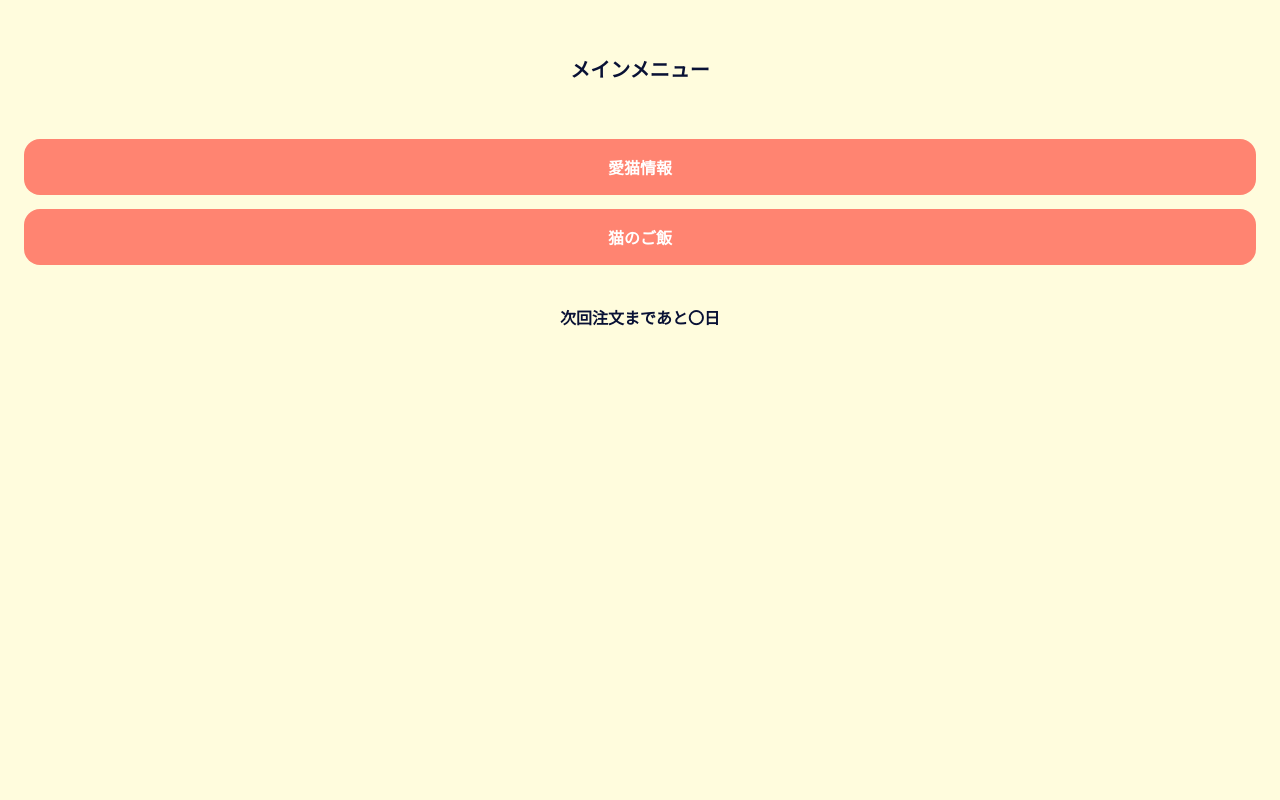
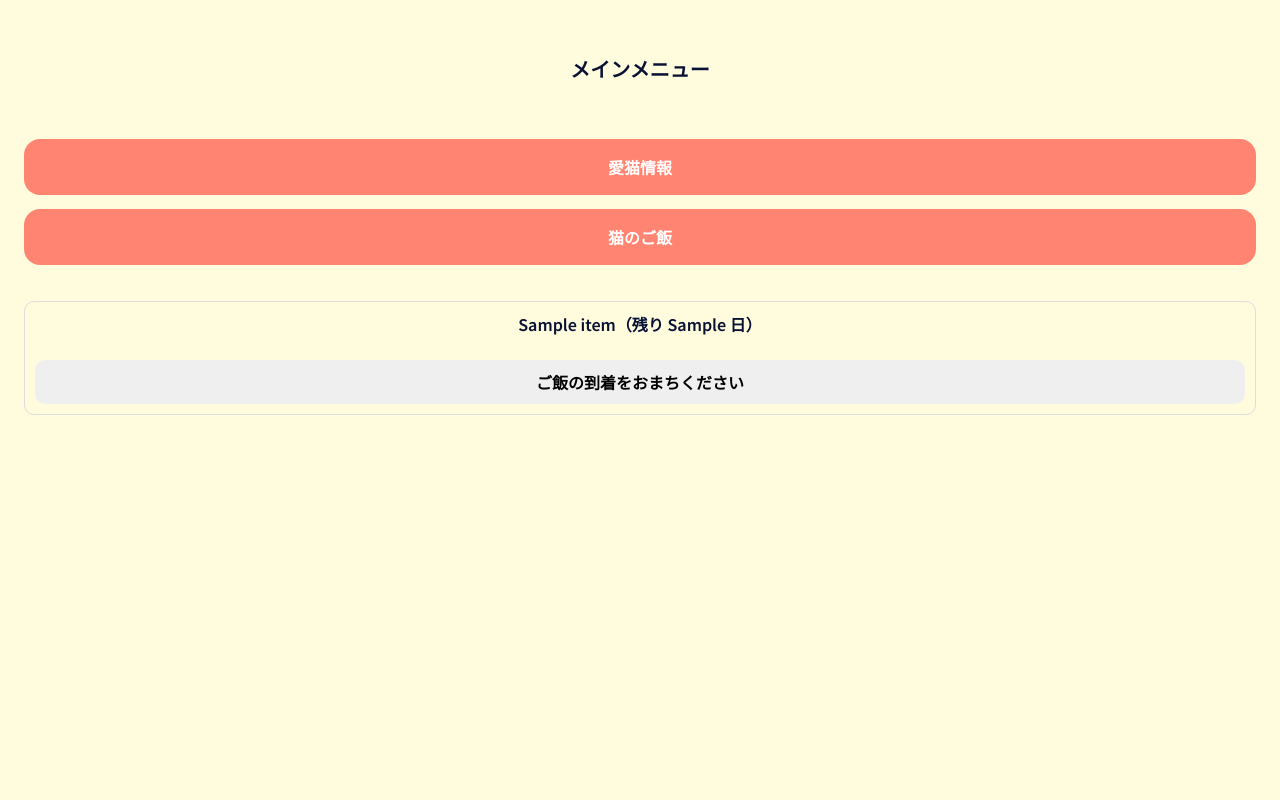
Before and after one commit to nekonekooneko/cat_food, a Flask app: template templates/main.html in a window 1280 px wide. Run offline with Flask 3, Linux system fonts and the light colour scheme; the template is opened without the code that fills it: most values are stand-ins (such as "Sample title", 1, 10 or a date in 2020).

Commit message:
Add notification UI state flow on main (session-based)

```diff
--- a/run.py
+++ b/run.py
@@ -19,7 +19,27 @@ def index():
 def main():
     if "user_id" not in session:
         return redirect(url_for("index"))
-    return render_template("main.html")
+
+    # ★UI確認用のダミーデータ（あとでDB連携に差し替える）
+    base_items = [
+        {"food_id": 1, "name": "ご飯A", "purchase_link": "https://example.com/a", "days_left": 2},
+        {"food_id": 2, "name": "ご飯B", "purchase_link": "https://example.com/b", "days_left": 1},
+    ]
+
+    # ★foodごとの状態を session から反映（無ければ emergency 扱い）
+    emergency_items = []
+    for item in base_items:
+        food_id = item["food_id"]
+        state = session.get(f"food_state_{food_id}", "emergency")
+        emergency_items.append({**item, "state": state})
+
+    countdown_item = None  # 今は緊急表示のUI確認が目的なので None 固定
+
+    return render_template(
+        "main.html",
+        emergency_items=emergency_items,
+        countdown_item=countdown_item
+    )
 
 @app.route("/register", methods=["GET", "POST"])
 def register():
@@ -52,9 +72,21 @@ def login():
     conn.close()
 
     if user:
-        session["user_id"] = user["user_id"]  # ← 追加
+        # ★列名を必ず確認できるように出す（VSCodeターミナルに表示されます）
+        print("user columns:", user.keys())
+
+        # ★DBの設計差を吸収：よくある主キー名候補を順に試す
+        user_id_value = None
+        for key in ("user_id", "id", "users_id"):
+            if key in user.keys():
+                user_id_value = user[key]
+                break
+
+        if user_id_value is None:
+            return "ユーザーID列が見つかりません。ターミナルの user columns を確認してください。"
+
+        session["user_id"] = user_id_value
         return redirect(url_for("main"))
-        print(user.keys())
     else:
         return "メールアドレスまたはパスワードが違います"
 
@@ -138,5 +170,26 @@ def food_new():
 
     return render_template("food_new.html")
 
+# ★注文ボタン押下 → 状態②（注文確認）へ + 外部サイトへ遷移
+@app.route("/order_click/<int:food_id>")
+def order_click(food_id):
+    session[f"food_state_{food_id}"] = "order_confirm"
+    next_url = request.args.get("next")
+    if next_url:
+        return redirect(next_url)
+    return redirect(url_for("main"))
+
+# ★注文確認：「はい」→ 状態③（到着待ち）
+@app.route("/order_yes/<int:food_id>", methods=["POST"])
+def order_yes(food_id):
+    session[f"food_state_{food_id}"] = "waiting_arrival"
+    return redirect(url_for("main"))
+
+# ★注文確認：「いいえ」→ 状態①（緊急）に戻す
+@app.route("/order_no/<int:food_id>", methods=["POST"])
+def order_no(food_id):
+    session[f"food_state_{food_id}"] = "emergency"
+    return redirect(url_for("main"))
+
 if __name__ == "__main__":
     app.run(debug=True)
--- a/templates/main.html
+++ b/templates/main.html
@@ -11,6 +11,8 @@
   <!-- 追加ここまで -->
 
   <title>メイン</title>
+
+  <!-- CSSは現状のままでOK（反映されない件は一旦無視） -->
   <link rel="stylesheet" href="css/style.css">
 </head>
 <body>
@@ -22,9 +24,68 @@
   <button class="btn-main">猫のご飯</button>
 
   <br><br>
-<p style="text-align:center;font-weight:600;">
+
+  <!-- ↓ ここから通知表示（動的） -->
+  <div style="text-align:center;font-weight:600;">
+
+    {% if emergency_items and emergency_items|length > 0 %}
+      {% for item in emergency_items %}
+        <div style="margin:12px 0; padding:10px; border:1px solid #ddd; border-radius:10px;">
+          <div>
+            {{ item.name }}（残り {{ item.days_left }} 日）
+          </div>
+
+          {% if item.state == "order_confirm" %}
+            <!-- 状態②：注文確認 -->
+            <div style="margin-top:10px;">
+              <div style="margin-bottom:8px;">注文完了しましたか？</div>
+
+              <form action="{{ url_for('order_yes', food_id=item.food_id) }}" method="post" style="display:inline-block; margin-right:8px;">
+                <button type="submit" style="padding:10px 14px; border-radius:10px;">
+                  はい
+                </button>
+              </form>
+
+              <form action="{{ url_for('order_no', food_id=item.food_id) }}" method="post" style="display:inline-block;">
+                <button type="submit" style="padding:10px 14px; border-radius:10px;">
+                  いいえ
+                </button>
+              </form>
+            </div>
+
+          {% elif item.state == "waiting_arrival" %}
+            <!-- 状態③：到着待ち -->
+            <div style="margin-top:10px;">
+              <button type="button" style="padding:10px 14px; border-radius:10px;">
+                ご飯の到着をおまちください
+              </button>
+            </div>
+
+          {% else %}
+            <!-- 状態①：緊急 -->
+            <a href="{{ url_for('order_click', food_id=item.food_id) }}?next={{ item.purchase_link }}"
+               target="_blank" rel="noopener noreferrer"
+               style="display:inline-block; margin-top:10px; padding:10px 14px; border-radius:10px; text-decoration:none;">
+              🔴 直ちに注文してください
+            </a>
+          {% endif %}
+
+        </div>
+      {% endfor %}
+
+    {% elif countdown_item %}
+      <p>
+        次回注文まであと {{ countdown_item.days_left }} 日
+      </p>
+
+    {% else %}
+      <p>
         次回注文まであと〇日
       </p>
+    {% endif %}
+
+  </div>
+  <!-- ↑ ここまで通知表示 -->
 
 </div>
 
```
Lines whose indentation alone changed are shown as unchanged.
